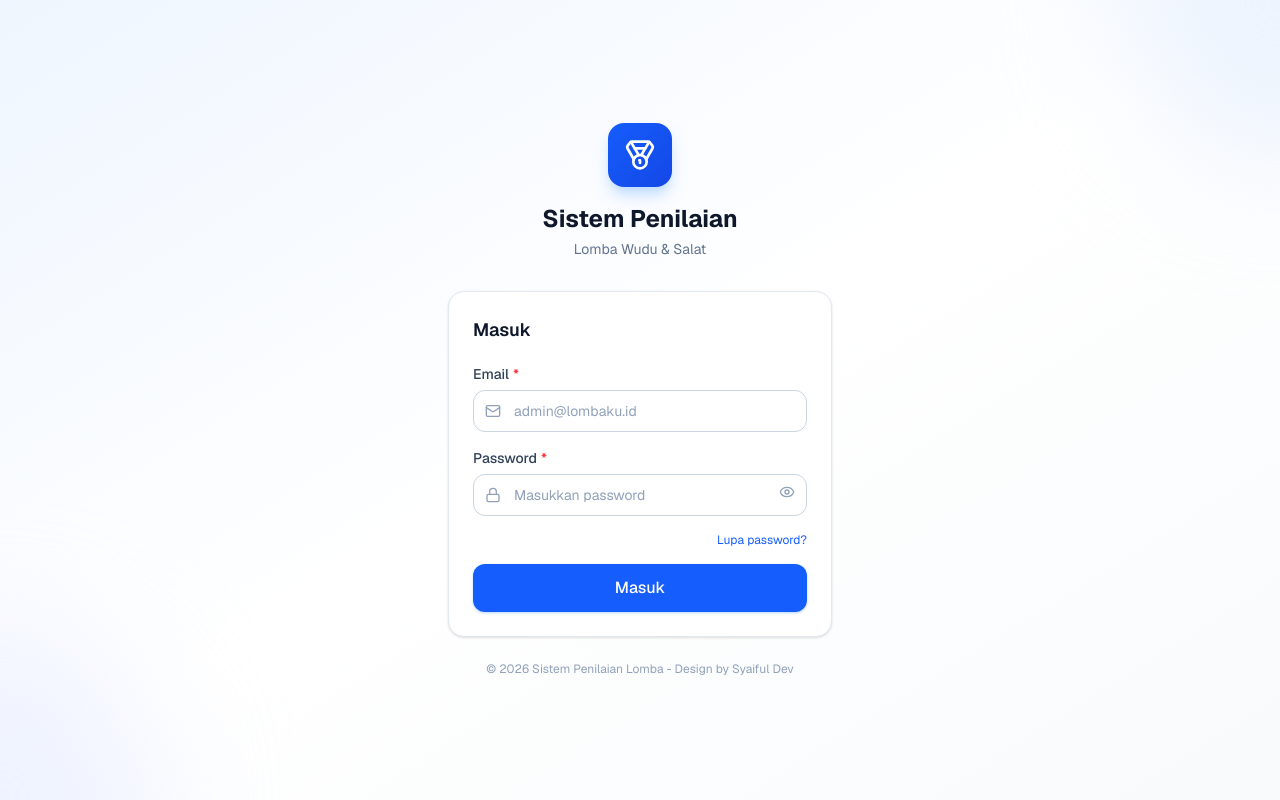
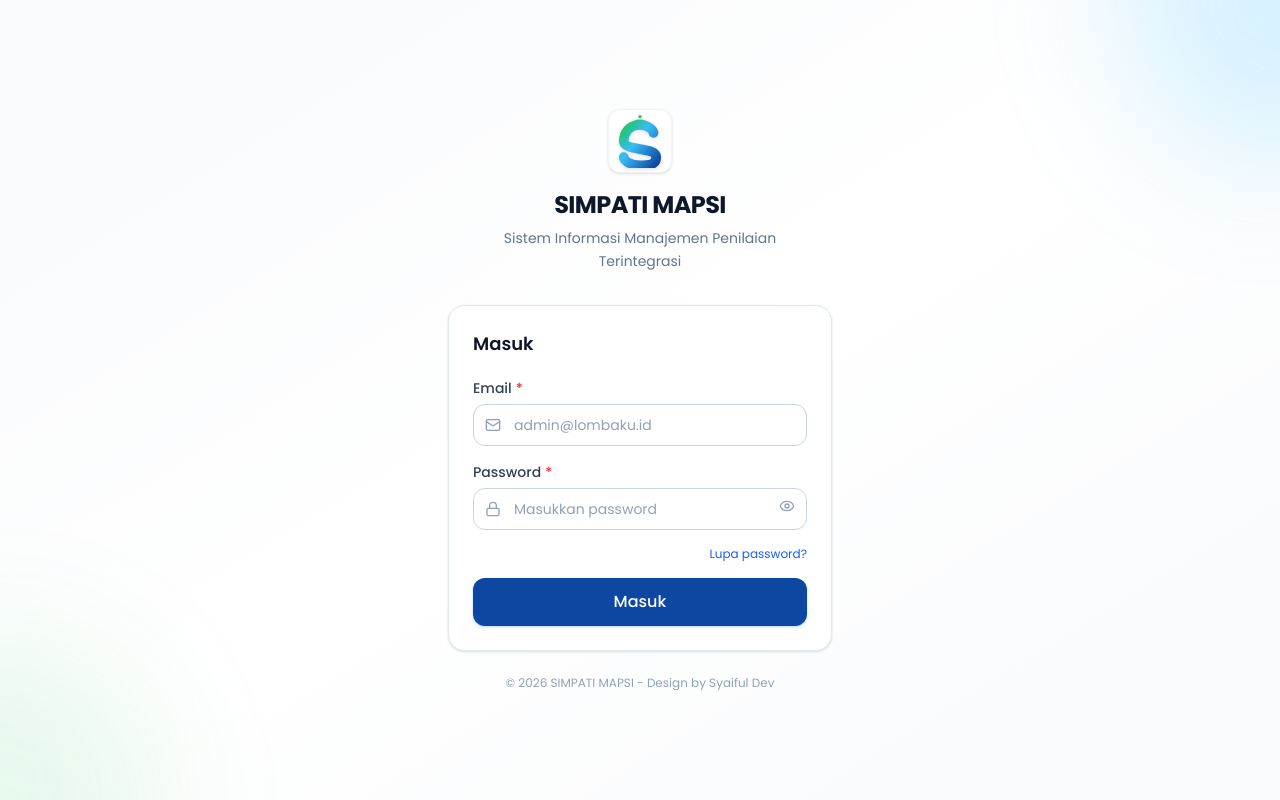
Before and after one commit to Syaifuldev/Nilailomba, a Next.js app: page /login in a window 1280 px wide. Built offline with nearby package versions, Linux system fonts and the light colour scheme; no server answers.

Commit message:
feat: implement SIMPATI MAPSI branding, poppins font, colors, and logo

```diff
--- a/app/(auth)/login/page.tsx
+++ b/app/(auth)/login/page.tsx
@@ -3,10 +3,11 @@
 import { useState, useEffect } from 'react'
 import { useRouter } from 'next/navigation'
 import Link from 'next/link'
-import { Eye, EyeOff, Medal, Lock, Mail } from 'lucide-react'
+import { Eye, EyeOff, Lock, Mail } from 'lucide-react'
 import { createClient } from '@/lib/supabase/client'
 import Button from '@/components/ui/Button'
 import Input from '@/components/ui/Input'
+import Logo from '@/components/ui/Logo'
 import toast from 'react-hot-toast'
 
 export default function LoginPage() {
@@ -60,21 +61,21 @@ export default function LoginPage() {
   }
 
   return (
-    <div className="min-h-screen bg-gradient-to-br from-blue-50 via-white to-slate-50 flex items-center justify-center p-4">
+    <div className="min-h-screen bg-gradient-to-br from-slate-50 via-white to-slate-50 flex items-center justify-center p-4">
       {/* Background decoration */}
       <div className="absolute inset-0 overflow-hidden pointer-events-none">
-        <div className="absolute -top-40 -right-40 h-80 w-80 rounded-full bg-blue-100/50 blur-3xl" />
-        <div className="absolute -bottom-40 -left-40 h-80 w-80 rounded-full bg-indigo-100/50 blur-3xl" />
+        <div className="absolute -top-40 -right-40 h-80 w-80 rounded-full bg-[var(--color-accent)]/20 blur-3xl" />
+        <div className="absolute -bottom-40 -left-40 h-80 w-80 rounded-full bg-[var(--color-secondary)]/10 blur-3xl" />
       </div>
 
       <div className="relative w-full max-w-sm">
         {/* Logo */}
-        <div className="mb-8 text-center">
-          <div className="mx-auto mb-4 flex h-16 w-16 items-center justify-center rounded-2xl bg-gradient-to-br from-blue-600 to-blue-700 shadow-lg shadow-blue-200">
-            <Medal className="h-8 w-8 text-white" />
-          </div>
-          <h1 className="text-2xl font-bold text-slate-900">Sistem Penilaian</h1>
-          <p className="mt-1 text-sm text-slate-500">Lomba Wudu & Salat</p>
+        <div className="mb-8 text-center flex flex-col items-center">
+          <Logo size="lg" className="mb-4" />
+          <h1 className="text-2xl font-bold text-slate-900 tracking-tight">SIMPATI MAPSI</h1>
+          <p className="mt-1.5 text-sm text-slate-500 max-w-[280px] mx-auto leading-relaxed">
+            Sistem Informasi Manajemen Penilaian Terintegrasi
+          </p>
         </div>
 
         {/* Card */}
@@ -136,7 +137,7 @@ export default function LoginPage() {
               type="submit"
               size="lg"
               loading={loading}
-              className="w-full"
+              className="w-full bg-[var(--color-primary)] hover:bg-[#09357a] text-white"
               id="login-submit-btn"
             >
               Masuk
@@ -147,7 +148,7 @@ export default function LoginPage() {
 
 
         <p className="mt-6 text-center text-xs text-slate-400">
-          © {new Date().getFullYear()} Sistem Penilaian Lomba - Design by Syaiful Dev
+          © {new Date().getFullYear()} SIMPATI MAPSI - Design by Syaiful Dev
         </p>
       </div>
     </div>
--- a/app/globals.css
+++ b/app/globals.css
@@ -1,4 +1,12 @@
 @import "tailwindcss";
+
+@theme {
+  --color-primary: #0D47A1;
+  --color-secondary: #22C55E;
+  --color-accent: #38BDF8;
+  --color-warning: #F59E0B;
+  --color-dark: #1F2937;
+}
 
 /* ─── Custom scrollbar ─────────────────────────────────────── */
 ::-webkit-scrollbar {
--- a/app/layout.tsx
+++ b/app/layout.tsx
@@ -1,17 +1,21 @@
 import type { Metadata } from 'next'
-import { Geist } from 'next/font/google'
+import { Poppins } from 'next/font/google'
 import { Toaster } from 'react-hot-toast'
 import './globals.css'
 
-const geist = Geist({ subsets: ['latin'] })
+const poppins = Poppins({
+  subsets: ['latin'],
+  weight: ['400', '500', '600', '700', '800'],
+  display: 'swap',
+})
 
 export const metadata: Metadata = {
   title: {
-    default: 'Sistem Penilaian Lomba',
-    template: '%s | Sistem Penilaian Lomba',
+    default: 'SIMPATI MAPSI - Sistem Penilaian Terintegrasi',
+    template: '%s | SIMPATI MAPSI',
   },
   description:
-    'Aplikasi penilaian lomba Praktik Wudu dan Praktik Gerakan & Bacaan Salat',
+    'Sistem Informasi Manajemen Penilaian Terintegrasi MAPSI untuk lomba Praktik Wudu dan Salat',
   keywords: ['lomba', 'penilaian', 'wudu', 'salat', 'nilai'],
 }
 
@@ -22,7 +26,7 @@ export default function RootLayout({
 }) {
   return (
     <html lang="id" suppressHydrationWarning>
-      <body className={`${geist.className} antialiased bg-slate-50 text-slate-900`}>
+      <body className={`${poppins.className} antialiased bg-slate-50 text-slate-900`}>
         {children}
         <Toaster
           position="top-right"
--- a/components/layout/Header.tsx
+++ b/components/layout/Header.tsx
@@ -27,7 +27,7 @@ export default function Header({ onMobileMenuOpen }: HeaderProps) {
   // Find the matching title (handle nested routes)
   const title =
     Object.entries(pageTitles).find(([key]) => pathname.startsWith(key))?.[1] ??
-    'Sistem Penilaian Lomba'
+    'SIMPATI MAPSI'
 
   return (
     <header className="sticky top-0 z-10 flex h-14 sm:h-16 items-center gap-3 border-b border-slate-200 bg-white/95 backdrop-blur-sm px-4 sm:px-6">
@@ -59,7 +59,7 @@ export default function Header({ onMobileMenuOpen }: HeaderProps) {
         </button>
 
         {/* Avatar */}
-        <div className="flex h-8 w-8 items-center justify-center rounded-full bg-blue-600 text-white text-sm font-semibold shrink-0">
+        <div className="flex h-8 w-8 items-center justify-center rounded-full bg-[var(--color-primary)] text-white text-sm font-semibold shrink-0 shadow-sm shadow-[var(--color-primary)]/20">
           {(user?.profile?.full_name ?? user?.email ?? 'U')
             .charAt(0)
             .toUpperCase()}
--- a/components/layout/Sidebar.tsx
+++ b/components/layout/Sidebar.tsx
@@ -17,8 +17,8 @@ import {
   LogOut,
   ChevronRight,
   X,
-  Medal,
 } from 'lucide-react'
+import Logo from '@/components/ui/Logo'
 
 interface NavItem {
   href: string
@@ -98,12 +98,10 @@ export default function Sidebar({ mobileOpen = false, onMobileClose }: SidebarPr
     <div className="flex h-full flex-col">
       {/* Logo */}
       <div className="flex items-center gap-3 px-4 py-5 border-b border-slate-100">
-        <div className="flex h-9 w-9 items-center justify-center rounded-xl bg-gradient-to-br from-blue-600 to-blue-700 shadow-sm">
-          <Medal className="h-5 w-5 text-white" />
-        </div>
-        <div>
-          <p className="text-sm font-bold text-slate-900 leading-tight">Sistem Penilaian</p>
-          <p className="text-xs text-slate-400">Lomba Wudu & Salat</p>
+        <Logo size="md" />
+        <div className="min-w-0">
+          <p className="text-sm font-bold text-slate-900 leading-tight tracking-tight">SIMPATI MAPSI</p>
+          <p className="text-[10px] font-medium text-slate-400 truncate">Sistem Penilaian Terintegrasi</p>
         </div>
         {/* Mobile close button */}
         {onMobileClose && (
@@ -133,7 +131,7 @@ export default function Sidebar({ mobileOpen = false, onMobileClose }: SidebarPr
               className={cn(
                 'group flex items-center gap-3 rounded-xl px-3 py-2.5 text-sm font-medium transition-all duration-150',
                 isActive
-                  ? 'bg-blue-600 text-white shadow-sm'
+                  ? 'bg-[var(--color-primary)] text-white shadow-sm shadow-[var(--color-primary)]/20'
                   : 'text-slate-600 hover:bg-slate-100 hover:text-slate-900'
               )}
             >
@@ -148,7 +146,7 @@ export default function Sidebar({ mobileOpen = false, onMobileClose }: SidebarPr
                 <span
                   className={cn(
                     'ml-auto rounded-full px-1.5 py-0.5 text-[10px] font-semibold',
-                    isActive ? 'bg-white/20 text-white' : 'bg-blue-100 text-blue-700'
+                    isActive ? 'bg-white/20 text-white' : 'bg-[var(--color-secondary)]/10 text-[var(--color-secondary)]'
                   )}
                 >
                   {item.badge}
--- /dev/null
+++ b/components/ui/Logo.tsx
@@ -0,0 +1,57 @@
+import React from 'react'
+import { cn } from '@/lib/utils'
+
+interface LogoProps {
+  className?: string
+  size?: 'sm' | 'md' | 'lg'
+}
+
+export default function Logo({ className, size = 'md' }: LogoProps) {
+  const sizeClasses = {
+    sm: 'h-6 w-6',
+    md: 'h-10 w-10',
+    lg: 'h-16 w-16',
+  }
+
+  return (
+    <div
+      className={cn(
+        'relative flex items-center justify-center shrink-0 bg-white rounded-xl shadow-sm border border-slate-100 p-1',
+        sizeClasses[size],
+        className
+      )}
+      aria-label="Logo SIMPATI"
+    >
+      <svg
+        viewBox="0 0 100 100"
+        fill="none"
+        xmlns="http://www.w3.org/2000/svg"
+        className="w-full h-full drop-shadow-sm"
+      >
+        <defs>
+          <linearGradient id="simpati-gradient" x1="0%" y1="0%" x2="100%" y2="100%">
+            <stop offset="0%" stopColor="#22C55E" />   {/* Secondary / Green */}
+            <stop offset="40%" stopColor="#38BDF8" />  {/* Accent / Light Blue */}
+            <stop offset="100%" stopColor="#0D47A1" /> {/* Primary / Navy */}
+          </linearGradient>
+        </defs>
+
+        {/* Simple dome shape placeholder */}
+        <path
+          d="M50 10 C35 10 25 25 25 35 C40 25 60 25 75 35 C75 25 65 10 50 10 Z"
+          fill="#22C55E"
+        />
+        <circle cx="50" cy="5" r="3" fill="#22C55E" />
+
+        {/* 'S' Shape stylized */}
+        <path
+          d="M75 35 C75 30 65 20 50 20 C30 20 20 35 20 50 C20 70 80 60 80 80 C80 95 65 95 50 95 C30 95 20 85 20 80"
+          stroke="url(#simpati-gradient)"
+          strokeWidth="18"
+          strokeLinecap="round"
+          strokeLinejoin="round"
+        />
+      </svg>
+    </div>
+  )
+}
```
